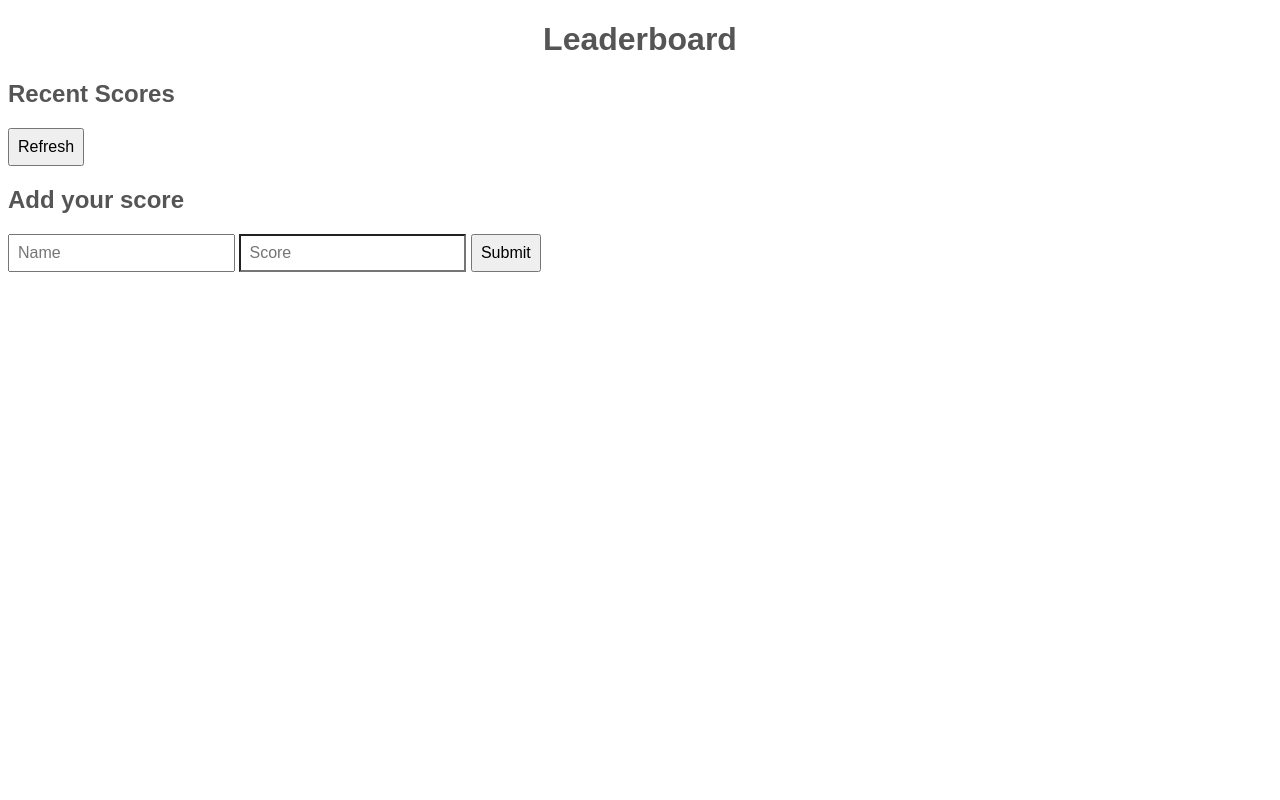
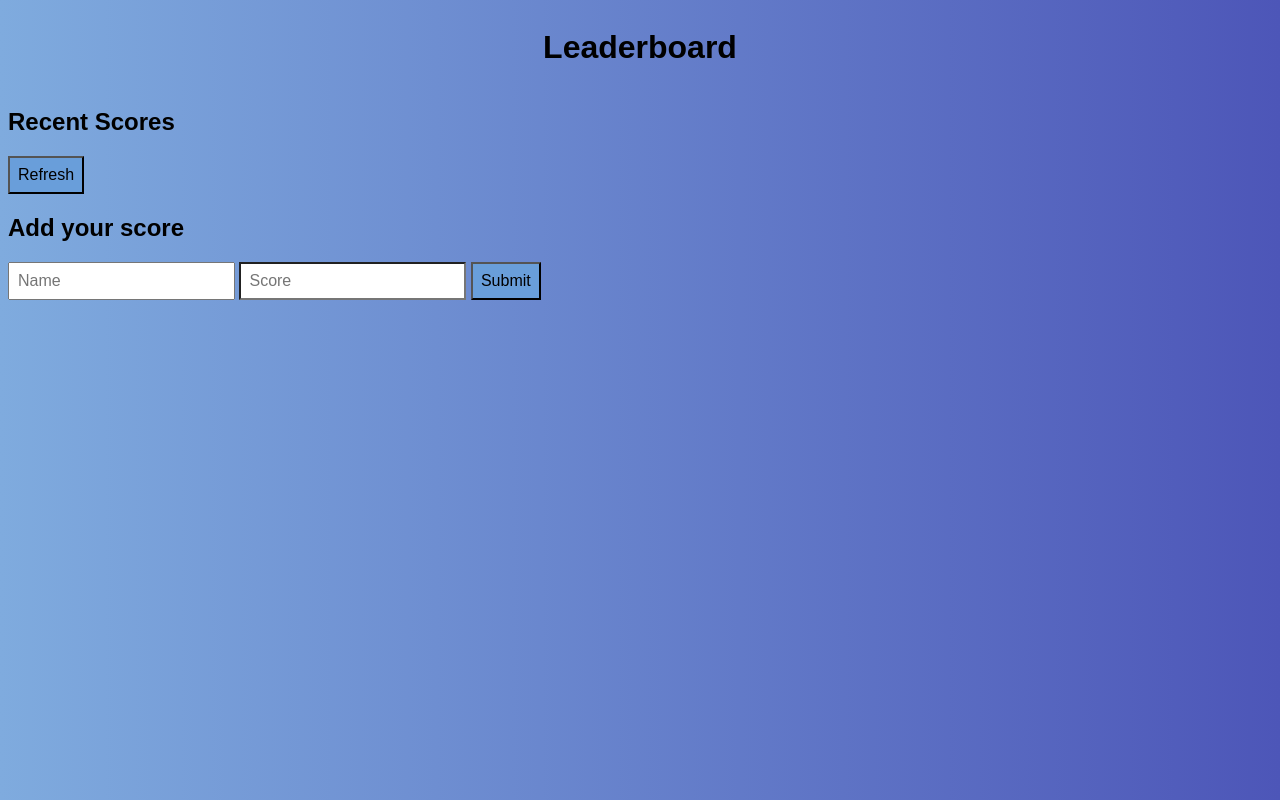
Before and after one commit to alexmedinasf/Leaderboard, a website built with webpack: page src/index.html in a window 1280 px wide. Built offline with nearby package versions, Linux system fonts and the light colour scheme.

Commit message:
added style to button and background

```diff
--- a/src/style.css
+++ b/src/style.css
@@ -13,8 +13,14 @@
 }
 
 body {
-  font-family: var(--font);
-  color: var(--color-primary);
+  overflow-x: hidden;
+  display: flex;
+  flex-direction: column;
+  justify-content: center;
+  background: linear-gradient(90deg, #7fabde 0%, #4d56b8 100%);
+  animation: color 9s infinite linear;
+  font-family: 'Exo', sans-serif;
+  overflow-y: scroll;
 }
 
 ul {
@@ -26,7 +32,13 @@ h1 {
   text-align: center;
 }
 
-button,
+button {
+  background-color: rgb(105, 158, 218);
+  font-size: 1rem;
+  font-family: var(--font);
+  padding: 0.5rem;
+}
+
 input {
   font-size: 1rem;
   font-family: var(--font);
@@ -38,11 +50,13 @@ input {
   flex-direction: column;
 }
 
-#refresh {
+.refresh {
+  margin-left: 0;
   align-self: center;
 }
 
 #leaderboard {
+  background-color: #fff;
   border: var(--color-primary) solid 0.06rem;
   min-height: 12rem;
 }
```
Also changed, not shown: dist/main.js.
